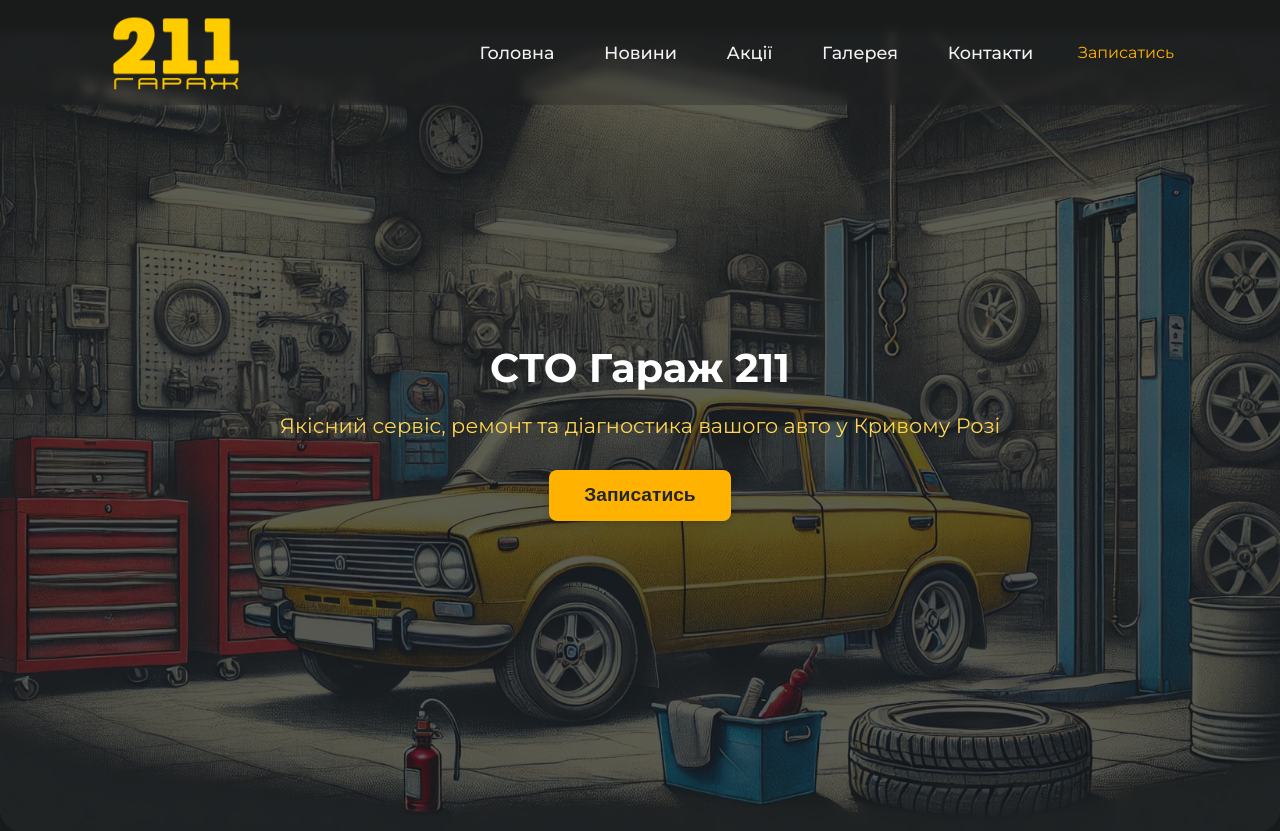
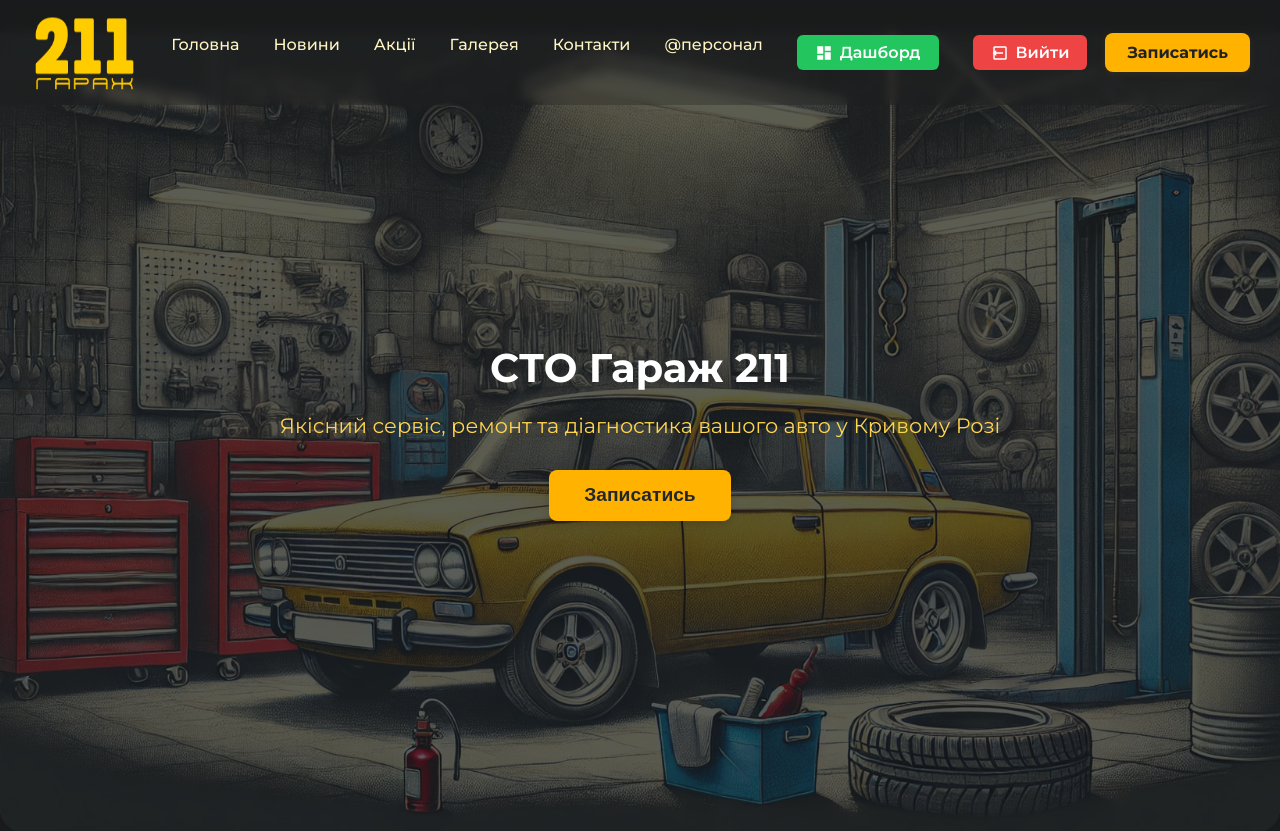
Before and after one commit to sagosS/garage211New, a Flask app: page / in a window 1280 px wide. Shown: the top 831 px of the page. Run offline with Flask 3, Linux system fonts and the light colour scheme; the visitor is signed in with stand-in values (Sample User, id 1); parts of the project's set-up code (start-up, migrations or seed data) failed here and were passed over; some libraries are stand-ins or nearby versions.

Commit message:
В меню додані пункти Дашборд, Вийти. Трохи перероблене меню

```diff
--- a/app/static/css/navbar.css
+++ b/app/static/css/navbar.css
@@ -15,12 +15,12 @@
 }
 
 .navbar-container {
-    max-width: 1100px;
-    margin: 0 auto;
     display: flex;
+    margin-left: 30px;
+    margin-right: 30px;
     align-items: center;
     justify-content: space-between;
-    padding: 0 1rem;
+    /* ...інші властивості... */
 }
 
 .navbar-brand {
@@ -33,6 +33,7 @@
 }
 
 .navbar-menu {
+    margin-left: auto;
     list-style: none;
     display: flex;
     gap: 1.5rem;
@@ -41,26 +42,60 @@
     flex: 1;
     justify-content: flex-end;
 }
-
 .navbar-menu li {
-    display: flex;
-    align-items: center;
+  display: inline-block;
+  margin-right: 10px;
 }
 
-.navbar-menu a {
-    color: #f1f1f1;
-    text-decoration: none;
-    font-weight: 500;
-    font-size: 1.1rem;
-    padding: 0.5rem 0.8rem;
-    border-radius: 4px;
-    transition: background 0.2s, color 0.2s;
+.navbar-menu li a {
+  position: relative;
+  color: #fff5c3;
+  text-decoration: none;
+  padding: 8px 0;
+  transition: color 0.2s;
+  font-weight: 500;
 }
 
-.navbar-menu a:hover,
-.navbar-menu a.active {
-    background: #ffb300;
-    color: #23272b;
+.navbar-menu li a::after {
+  content: '';
+  display: block;
+  position: absolute;
+  left: 0; right: 0; bottom: 0;
+  height: 2px;
+  background: #ffb300;
+  transform: scaleX(0);
+  transition: transform 0.3s cubic-bezier(.4,0,.2,1);
+  border-radius: 2px;
+}
+
+.navbar-menu li a:hover,
+.navbar-menu li a:focus {
+  color: #ffb300;
+}
+
+.navbar-menu li a:hover::after,
+.navbar-menu li a:focus::after {
+  transform: scaleX(1);
+}
+
+/* Жовта кнопка для "Записатись" */
+.navbar-btn-yellow {
+  background: #ffb300;
+  color: #222222;
+  padding: 10px 22px;
+  border-radius: 8px;
+  font-weight: 700;
+  text-decoration: none;
+  margin-left: 18px;
+  transition: background 0.2s, color 0.2s, box-shadow 0.2s;
+  box-shadow: 0 2px 8px rgba(255,179,0,0.08);
+  display: inline-block;
+}
+
+.navbar-btn-yellow:hover,
+.navbar-btn-yellow:focus {
+  background: #ff9800;
+  color: #fff;
 }
 
 .navbar-btn {
--- a/app/templates/includes/footer.html
+++ b/app/templates/includes/footer.html
@@ -29,7 +29,7 @@
         <div class="copyright">
         &copy; {{ current_year }} СТО "Гараж 211"
         |
-        <a href="{{ url_for('main.login') }}">Вхід для персоналу</a>
+        <a href="{{ url_for('main.login') }}">@персонал</a>
     </div>
     </div>
 </footer>
--- a/app/templates/includes/navbar.html
+++ b/app/templates/includes/navbar.html
@@ -15,7 +15,20 @@
       <li><a href="{{ url_for('main.promotions') }}">Акції</a></li>
       <li><a href="{{ url_for('main.gallery') }}">Галерея</a></li>
       <li><a href="{{ url_for('main.contacts') }}">Контакти</a></li>
+      <li><a href="{{ url_for('main.login') }}">@персонал</a></li>
+      {% if current_user.is_authenticated %}
+          <a href="{% if current_user.is_admin %}{{ url_for('admin.admin_index') }}{% else %}{{ url_for('main.worker_cabinet') }}{% endif %}"
+            style="background: #22c55e; color: #fff; padding: 8px 18px; border-radius: 6px; margin-right: 10px; text-decoration: none; font-weight: 600; display: inline-flex; align-items: center;">
+              <svg xmlns="http://www.w3.org/2000/svg" width="18" height="18" fill="none" viewBox="0 0 24 24" style="margin-right:7px;"><path fill="currentColor" d="M3 13h8V3H3v10zm0 8h8v-6H3v6zm10 0h8V11h-8v10zm0-18v6h8V3h-8z"/></svg>
+              Дашборд
+          </a>
+          <a href="{{ url_for('main.logout') }}"
+            style="background: #ef4444; color: #fff; padding: 8px 18px; border-radius: 6px; text-decoration: none; font-weight: 600; display: inline-flex; align-items: center;">
+              <svg xmlns="http://www.w3.org/2000/svg" width="18" height="18" fill="none" viewBox="0 0 24 24" style="margin-right:7px;"><path fill="currentColor" d="M16 13v-2H7V8l-5 4 5 4v-3h9zm3-10H5c-1.1 0-2 .9-2 2v6h2V5h14v14H5v-6H3v6c0 1.1.9 2 2 2h14c1.1 0 2-.9 2-2V5c0-1.1-.9-2-2-2z"/></svg>
+              Вийти
+          </a>
+      {% endif %}
     </ul>
-    <a class="btn btn-primary navbar-btn" href="{{ url_for('main.book') }}">Записатись</a>
+    <a class="navbar-btn-yellow" href="{{ url_for('main.book') }}">Записатись</a>
   </div>
 </nav>
```
